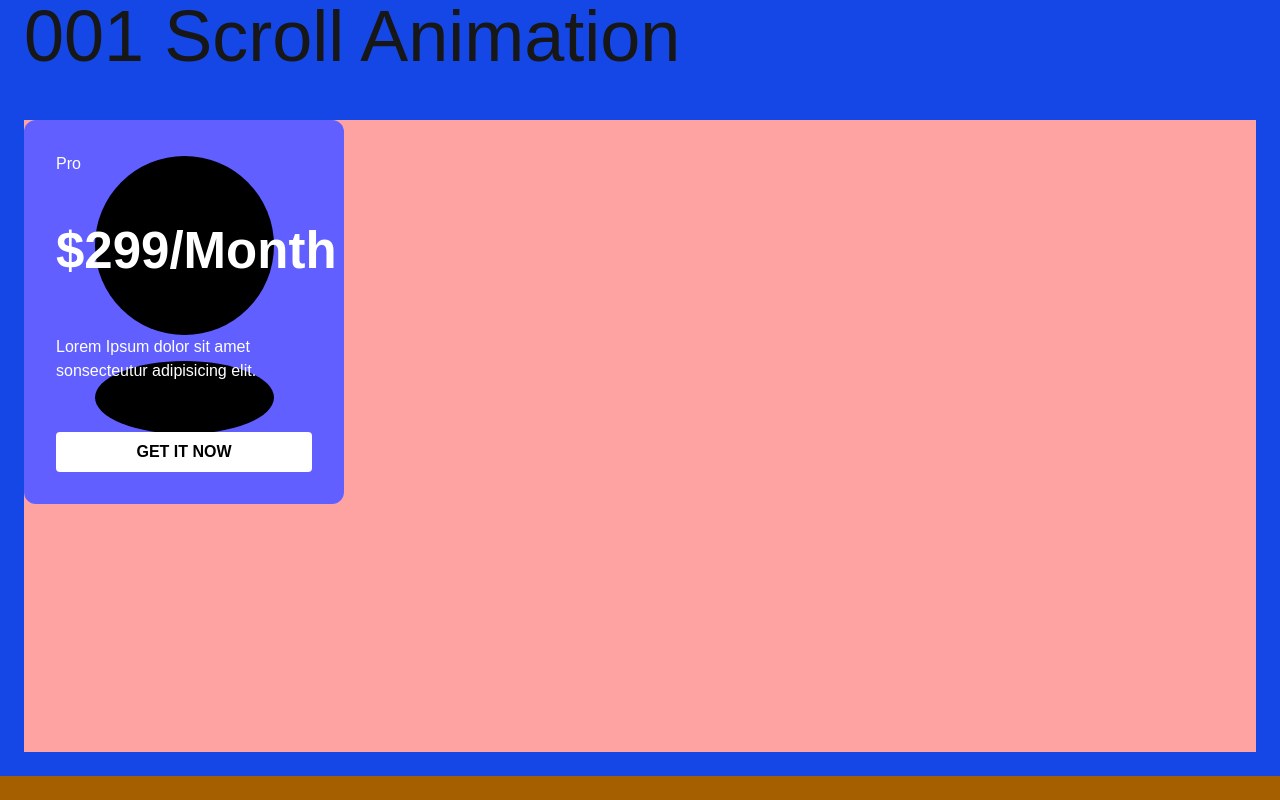
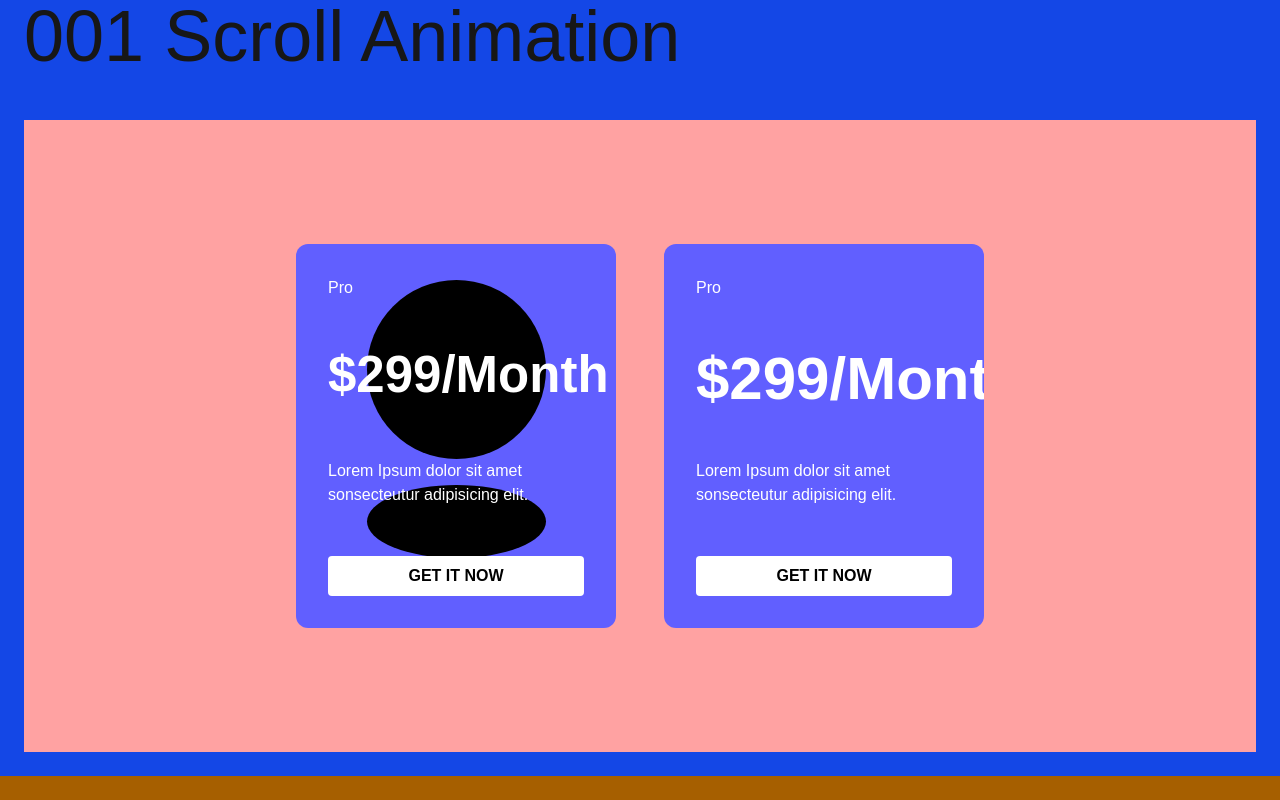
Before and after one commit to 11amanraj/motion, a Next.js app: page / in a window 1280 px wide. Shown: the part 1200-2000 px from the top of the page. Built offline with nearby package versions, Linux system fonts and the light colour scheme.

Commit message:
Created ThreeDCard

```diff
--- a/app/Components/Sections/Section1.tsx
+++ b/app/Components/Sections/Section1.tsx
@@ -8,11 +8,30 @@ const Section1: React.FC<{classname: string}> = ({classname}) => {
             <span>001 </span>
             <span>Scroll Animation</span>
         </h1>
-        <div className='bg-red-300 flex-1 m-6'>
+        <div className='bg-red-300 flex-1 m-6 flex gap-12 justify-center items-center'>
             <TwoDCard />
+            <ThreeDCard />
         </div>
     </section>
   )
+}
+
+const ThreeDCard = () => {
+    return (
+       <div
+            style={{
+                transformStyle: "preserve-3d",
+            }}
+            className='relative h-96 w-80 overflow-hidden bg-indigo-500 rounded-xl cursor-pointer text-white p-8 flex flex-col justify-between'
+        >
+            <span className='z-1 relative'>Pro</span>
+            <span className='z-1 text-6xl font-bold origin-top-left'>
+                $299/Month
+            </span>
+            <span className='z-1 '>Lorem Ipsum dolor sit amet sonsecteutur adipisicing elit.</span>
+            <button className='z-1 w-full bg-white text-black font-black p-2 rounded-sm'>GET IT NOW</button>
+        </div>
+    )
 }
 
 const TwoDCard = () => {
```
